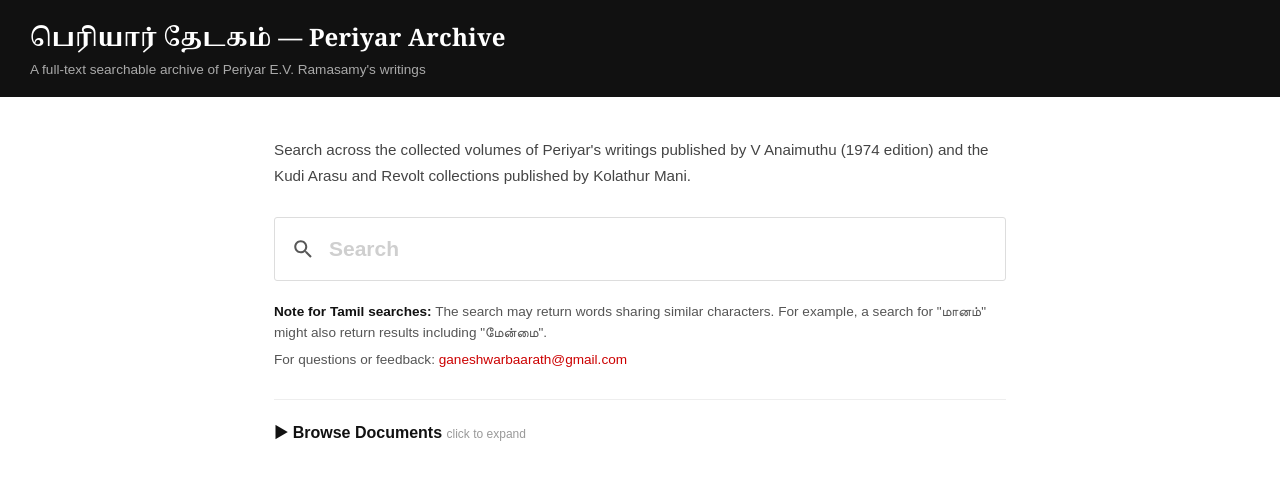
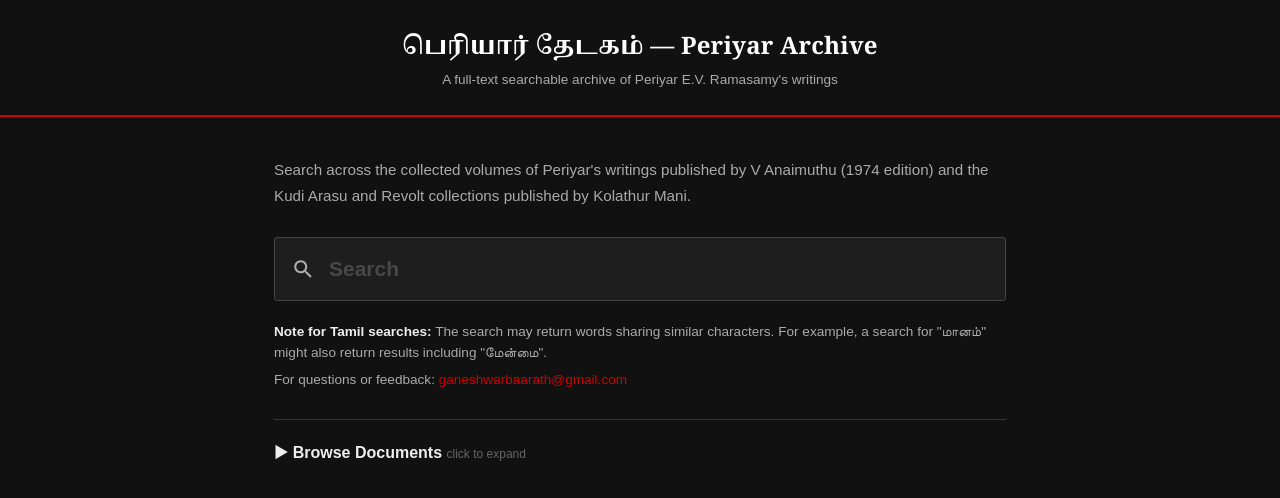
Before and after one commit to GaneshwarS/periyar-archive, a plain HTML site: page docs/index.html in a window 1280 px wide. Drawn offline with Linux system fonts and the light colour scheme.

Commit message:
Full black theme with red accents

```diff
--- a/docs/index.html
+++ b/docs/index.html
@@ -10,13 +10,15 @@
   * { box-sizing: border-box; margin: 0; padding: 0; }
   body {
     font-family: 'Noto Serif Tamil', 'Noto Serif', serif;
-    background: #fff;
-    color: #111;
+    background: #111;
+    color: #eee;
   }
   header {
     background: #111;
     color: #fff;
-    padding: 20px 30px;
+    padding: 28px 30px;
+    text-align: center;
+    border-bottom: 2px solid #cc0000;
   }
   header h1 {
     font-size: 1.5em;
@@ -26,7 +28,7 @@
   header p {
     font-size: 0.85em;
     color: #aaa;
-    margin-top: 4px;
+    margin-top: 6px;
     font-family: sans-serif;
   }
   .main {
@@ -36,19 +38,18 @@
   }
   .description {
     font-size: 0.95em;
-    color: #444;
+    color: #aaa;
     line-height: 1.7;
     margin-bottom: 28px;
     font-family: sans-serif;
   }
-  /* Pagefind UI overrides */
   :root {
     --pagefind-ui-scale: 1;
     --pagefind-ui-primary: #cc0000;
-    --pagefind-ui-text: #111;
-    --pagefind-ui-background: #fff;
-    --pagefind-ui-border: #ddd;
-    --pagefind-ui-tag: #f0f0f0;
+    --pagefind-ui-text: #eee;
+    --pagefind-ui-background: #1e1e1e;
+    --pagefind-ui-border: #444;
+    --pagefind-ui-tag: #222;
     --pagefind-ui-border-width: 1px;
     --pagefind-ui-border-radius: 3px;
     --pagefind-ui-font: sans-serif;
@@ -57,26 +58,26 @@
   .notes {
     font-family: sans-serif;
     font-size: 0.85em;
-    color: #555;
+    color: #aaa;
     line-height: 1.6;
     margin-bottom: 8px;
   }
-  .notes strong { color: #111; }
+  .notes strong { color: #eee; }
   .contact {
     font-family: sans-serif;
     font-size: 0.85em;
-    color: #555;
+    color: #aaa;
     margin-bottom: 32px;
   }
   .contact a { color: #cc0000; text-decoration: none; }
   .contact a:hover { text-decoration: underline; }
-  hr { border: none; border-top: 1px solid #eee; margin-bottom: 24px; }
+  hr { border: none; border-top: 1px solid #333; margin-bottom: 24px; }
   #browse-heading {
     cursor: pointer;
     font-size: 1em;
     font-family: sans-serif;
     font-weight: 600;
-    color: #111;
+    color: #eee;
     margin-bottom: 12px;
     user-select: none;
   }
@@ -88,11 +89,11 @@
   }
   #browse-list li {
     padding: 6px 0;
-    border-bottom: 1px solid #f0f0f0;
+    border-bottom: 1px solid #222;
   }
-  #browse-list a { color: #111; text-decoration: none; }
+  #browse-list a { color: #ccc; text-decoration: none; }
   #browse-list a:hover { color: #cc0000; }
-  #browse-list small { color: #999; }
+  #browse-list small { color: #666; }
 </style>
 </head>
 <body>
@@ -129,7 +130,7 @@
   <p class="notes"><strong>Note for Tamil searches:</strong> The search may return words sharing similar characters. For example, a search for "மானம்" might also return results including "மேன்மை".</p>
   <p class="contact">For questions or feedback: <a href="mailto:ganeshwarbaarath@gmail.com">ganeshwarbaarath@gmail.com</a></p>
   <hr>
-  <h2 id="browse-heading">&#9654; Browse Documents <small style="font-size:0.75em;font-weight:normal;color:#999;">click to expand</small></h2>
+  <h2 id="browse-heading">&#9654; Browse Documents <small style="font-size:0.75em;font-weight:normal;color:#666;">click to expand</small></h2>
   <ul id="browse-list" style="display:none;">
 <li><a href="anaimuthu-EVRT-Vol-1-Part-1---pp-0-122.html">Thoughts of Periyar E.V.R. — Vol. 1, Part 1</a> <small>(Anaimuthu's Periyar Collection)</small></li>
 <li><a href="anaimuthu-EVRT-Vol-1-Part-2---pp-123-338.html">Thoughts of Periyar E.V.R. — Vol. 1, Part 2</a> <small>(Anaimuthu's Periyar Collection)</small></li>
@@ -177,10 +178,10 @@ document.getElementById("browse-heading").addEventListener("click", function() {
   const heading = document.getElementById("browse-heading");
   if (list.style.display === "none") {
     list.style.display = "block";
-    heading.innerHTML = "&#9660; Browse Documents <small style=\"font-size:0.75em;font-weight:normal;color:#999;\">click to collapse</small>";
+    heading.innerHTML = "&#9660; Browse Documents <small style=\"font-size:0.75em;font-weight:normal;color:#666;\">click to collapse</small>";
   } else {
     list.style.display = "none";
-    heading.innerHTML = "&#9654; Browse Documents <small style=\"font-size:0.75em;font-weight:normal;color:#999;\">click to expand</small>";
+    heading.innerHTML = "&#9654; Browse Documents <small style=\"font-size:0.75em;font-weight:normal;color:#666;\">click to expand</small>";
   }
 });
 </script>
```
Also changed, not shown: 1 other file.
